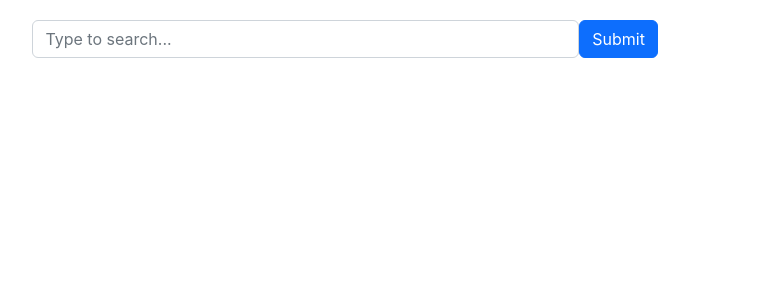
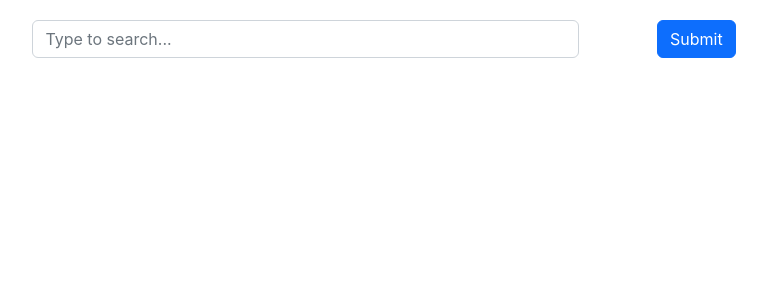
Before and after one commit to ValentynaBaranova/dictionary_react_app, a React (Create React App) app: page / in a window 1280 px wide. Shown: the top 300 px of the page, without its empty margins (217-984 px from the left). Built offline with nearby package versions, Linux system fonts and the light colour scheme.

Commit message:
changed style

```diff
--- a/src/Dictinary.css
+++ b/src/Dictinary.css
@@ -1,6 +1,10 @@
 form {
   margin: 20px auto;
   width: 70%;
+}
+
+.Dictinary {
+  text-align: center;
 }
 
 .search {
--- a/src/Results.js
+++ b/src/Results.js
@@ -5,7 +5,7 @@ export default function Results(props) {
   if (props.results) {
     return (
       <div className="Results">
-        <h2>{props.results.word}</h2>
+        <h1>{props.results.word}</h1>
         {props.results.meanings.map(function (meaning, index) {
           return (
             <div key={index}>
```
